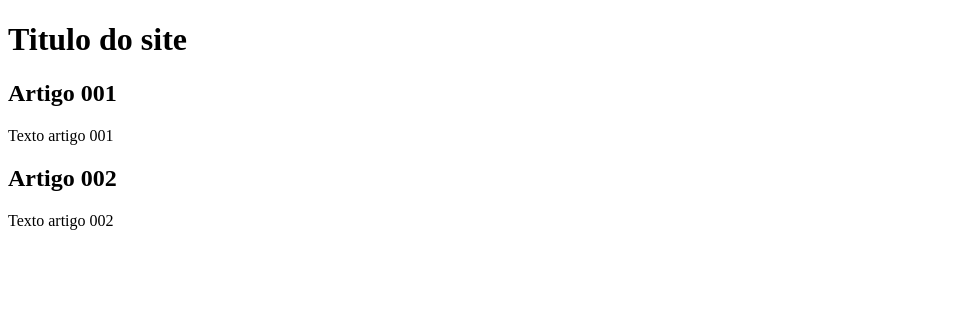
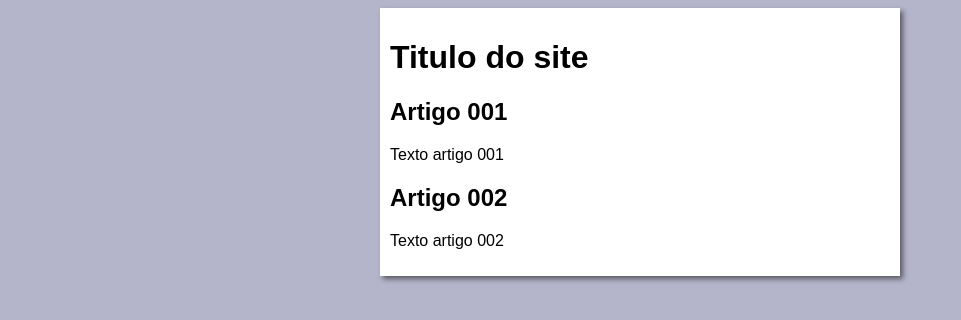
Before and after one commit to Edmundocabocolino/projeto_site, a plain HTML site: page index.html in a window 1280 px wide. Shown: the whole page, without its empty margins (0-961 px from the left). Drawn offline with Linux system fonts and the light colour scheme.

Commit message:
iniciei o design

```diff
--- /dev/null
+++ b/estilos/style.css
@@ -0,0 +1,16 @@
+*{
+    font-family: Arial, Helvetica, sans-serif;
+    font: size 16px;
+}
+
+body{
+    background-color: rgb(180, 180, 202);
+}
+
+main{
+    background-color: white;
+    width: 500px;
+    margin: auto;
+    padding: 10px;
+    box-shadow: 3px 3px 5px rgba(0, 0, 0, 0.5) ;
+}
--- a/index.html
+++ b/index.html
@@ -9,6 +9,7 @@
     <main>
         <header>
          <h1>Titulo do site</h1>
+         <link rel="stylesheet" href="estilos/style.css">
         </header>
         <article>
             <h2>Artigo 001</h2>
```
